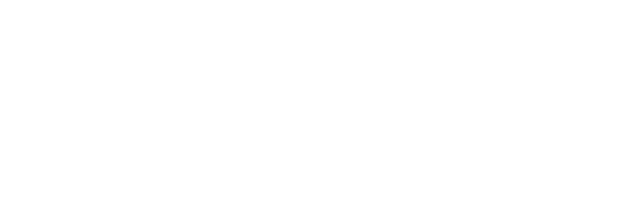
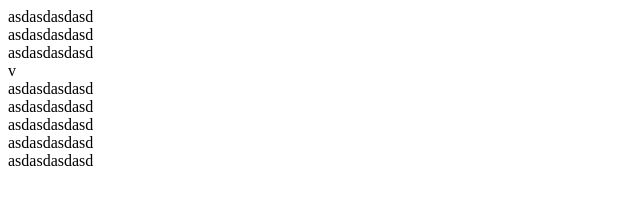
Before and after one commit to mijganello/visit-card, a plain HTML site: page index.html in a window 1280 px wide. Shown: the whole page, without its empty margins (0-640 px from the left). Drawn offline with Linux system fonts and the light colour scheme.

Commit message:
добавил файл индекса

```diff
--- a/index.html
+++ b/index.html
@@ -9,5 +9,13 @@
 </head>
 <body>
 
+<div>asdasdasdasd</div>
+<div>asdasdasdasd</div><div>asdasdasdasd</div>v<div>asdasdasdasd</div>
+<div>asdasdasdasd</div><div>asdasdasdasd</div>
+<div>asdasdasdasd</div><div>asdasdasdasd</div>
+
+
+
+
 </body>
 </html>
```
